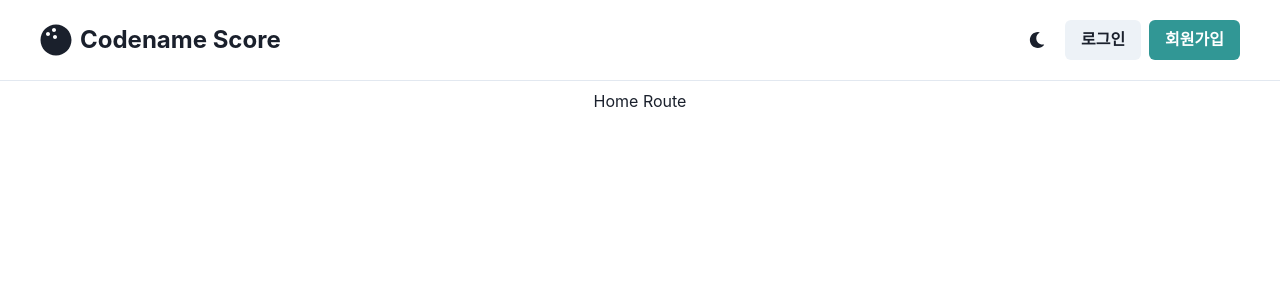
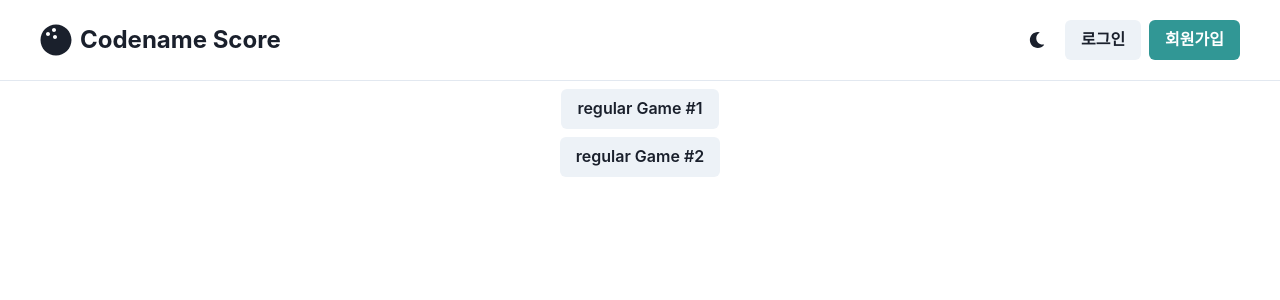
Before and after one commit to beom-yun/codename-score-frontend, a React (Create React App) app: page / in a window 1280 px wide. Shown: the top 300 px of the page. Built offline with nearby package versions, Linux system fonts and the light colour scheme.

Commit message:
Setup tanstack query

```diff
--- a/package.json
+++ b/package.json
@@ -6,6 +6,8 @@
     "@chakra-ui/react": "^2.4.8",
     "@emotion/react": "^11.10.5",
     "@emotion/styled": "^11.10.5",
+    "@tanstack/react-query": "^4.22.0",
+    "@tanstack/react-query-devtools": "^4.22.0",
     "@testing-library/jest-dom": "^5.16.5",
     "@testing-library/react": "^13.4.0",
     "@testing-library/user-event": "^13.5.0",
@@ -13,6 +15,7 @@
     "@types/node": "^16.18.11",
     "@types/react": "^18.0.26",
     "@types/react-dom": "^18.0.10",
+    "axios": "^1.2.2",
     "framer-motion": "^8.4.3",
     "react": "^18.2.0",
     "react-dom": "^18.2.0",
--- /dev/null
+++ b/src/api.ts
@@ -0,0 +1,11 @@
+import { QueryFunctionContext } from '@tanstack/react-query';
+import axios from 'axios';
+
+const instance = axios.create({
+  baseURL: 'http://127.0.0.1:8000/api/v1/',
+});
+
+export const getRegularGame = ({ queryKey }: QueryFunctionContext) => {
+  const [_, regularGamePk] = queryKey;
+  return instance.get(`scores/${regularGamePk}/`).then(response => response.data);
+};
--- a/src/components/Root.tsx
+++ b/src/components/Root.tsx
@@ -1,4 +1,5 @@
 import { VStack } from '@chakra-ui/react';
+import { ReactQueryDevtools } from '@tanstack/react-query-devtools';
 import { Outlet } from 'react-router-dom';
 import Header from './Header';
 
@@ -7,6 +8,7 @@ export default function Root() {
     <VStack>
       <Header />
       <Outlet />
+      <ReactQueryDevtools />
     </VStack>
   );
 }
--- a/src/index.tsx
+++ b/src/index.tsx
@@ -1,18 +1,21 @@
 import { ChakraProvider, ColorModeScript } from '@chakra-ui/react';
+import { QueryClient, QueryClientProvider } from '@tanstack/react-query';
 import React from 'react';
 import ReactDOM from 'react-dom/client';
 import { RouterProvider } from 'react-router-dom';
 import router from './router';
 import theme from './theme';
 
-const root = ReactDOM.createRoot(
-  document.getElementById('root') as HTMLElement
-);
+const client = new QueryClient();
+
+const root = ReactDOM.createRoot(document.getElementById('root') as HTMLElement);
 root.render(
   // <React.StrictMode>  // 개발모드
-  <ChakraProvider theme={theme}>
-    <ColorModeScript initialColorMode={theme.config.initialColorMode} />
-    <RouterProvider router={router} />
-  </ChakraProvider>
+  <QueryClientProvider client={client}>
+    <ChakraProvider theme={theme}>
+      <ColorModeScript initialColorMode={theme.config.initialColorMode} />
+      <RouterProvider router={router} />
+    </ChakraProvider>
+  </QueryClientProvider>
   // </React.StrictMode>
 );
--- a/src/router.tsx
+++ b/src/router.tsx
@@ -2,6 +2,7 @@ import { createBrowserRouter } from 'react-router-dom';
 import Root from './components/Root';
 import Home from './routes/Home';
 import NotFound from './routes/NotFound';
+import RegularGameDetail from './routes/RegularGameDetail';
 
 const router = createBrowserRouter([
   {
@@ -13,6 +14,10 @@ const router = createBrowserRouter([
         path: '',
         element: <Home />,
       },
+      {
+        path: 'scores/:regularGamePk',
+        element: <RegularGameDetail />,
+      },
     ],
   },
 ]);
--- a/src/routes/Home.tsx
+++ b/src/routes/Home.tsx
@@ -1,3 +1,15 @@
+import { Button, VStack } from '@chakra-ui/react';
+import { Link } from 'react-router-dom';
+
 export default function Home() {
-  return <span>Home Route</span>;
+  return (
+    <VStack>
+      <Link to="scores/1/">
+        <Button>regular Game #1</Button>
+      </Link>
+      <Link to="scores/2/">
+        <Button>regular Game #2</Button>
+      </Link>
+    </VStack>
+  );
 }
--- /dev/null
+++ b/src/routes/RegularGameDetail.tsx
@@ -0,0 +1,9 @@
+import { useQuery } from '@tanstack/react-query';
+import { useParams } from 'react-router-dom';
+import { getRegularGame } from '../api';
+
+export default function RegularGameDetail() {
+  const { regularGamePk } = useParams();
+  const { isLoading, data } = useQuery(['regularGame', regularGamePk], getRegularGame);
+  return <span>regular game {regularGamePk} detail</span>;
+}
```
Also changed, not shown: 1 other file (tests, documents, lock files or other folders).
